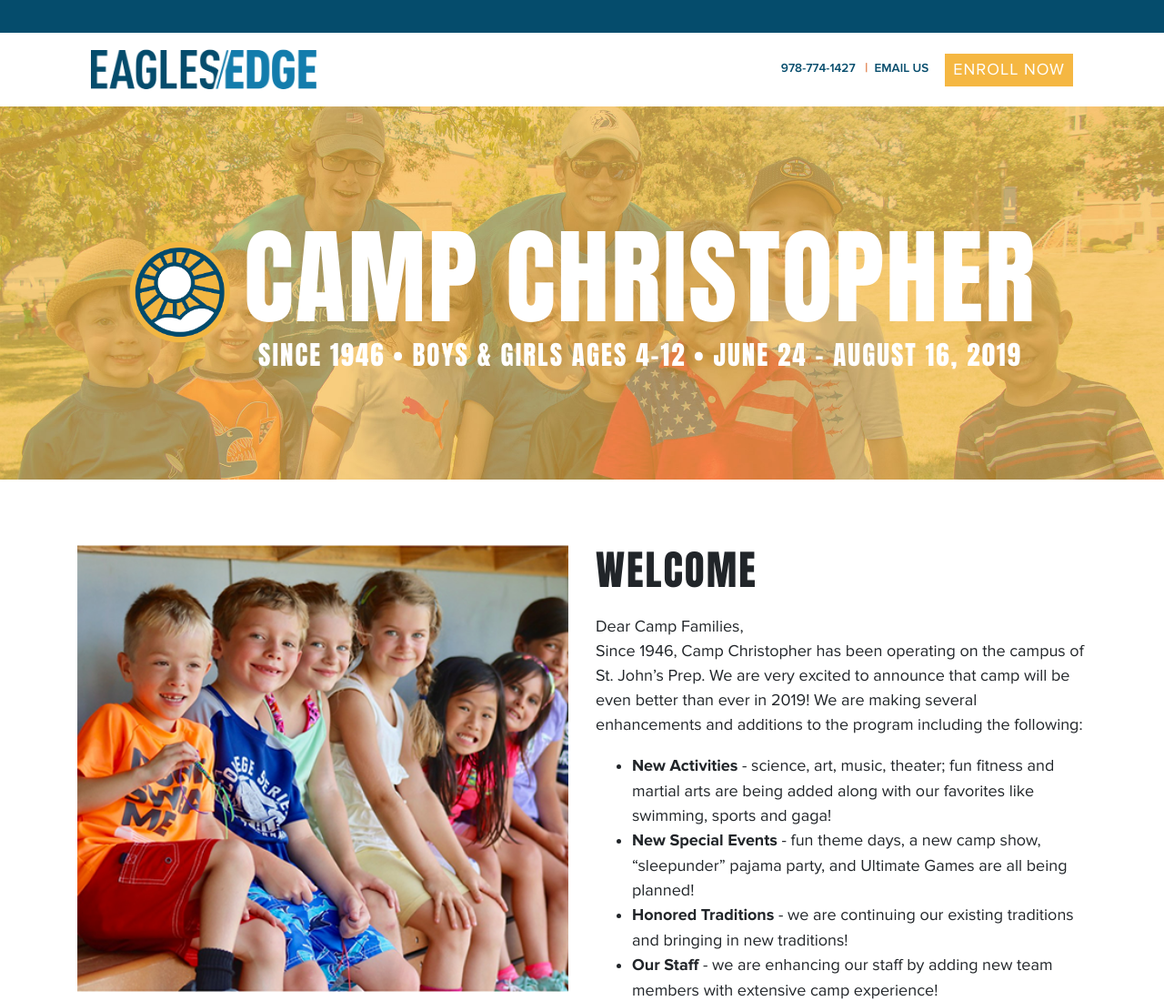
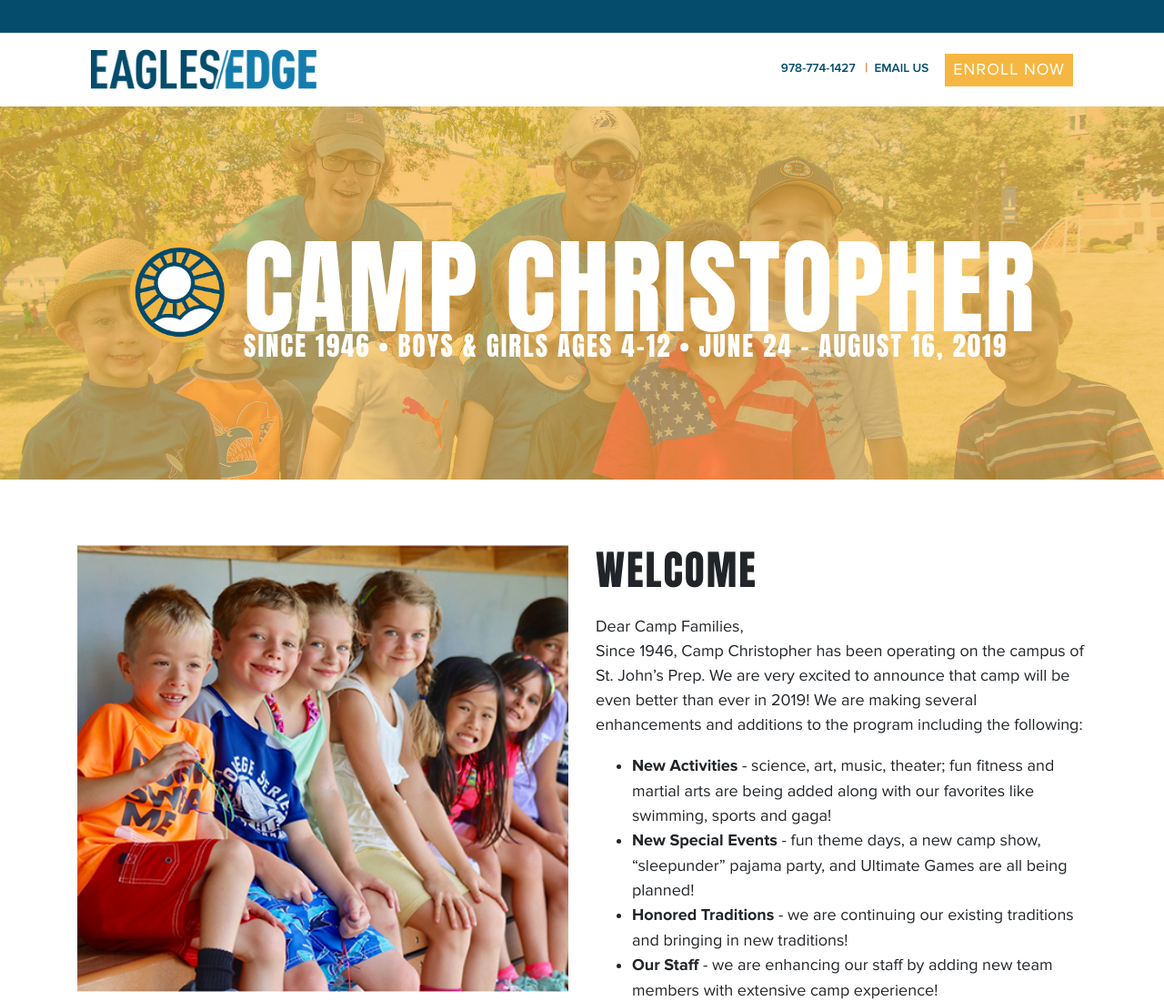
Before and after one commit to delster/eagles-edge-stopgap, a Gatsby site: page /camp-christopher in a window 1280 px wide. Shown: the top 1100 px of the page at 91% size. Built offline with nearby package versions, Linux system fonts and the light colour scheme; Gatsby itself is replaced by a stand-in of ours; a web font is replaced by a local one; what @fortawesome/pro-solid-svg-icons would draw is missing.

Commit message:
Header Fix

```diff
--- a/src/pages/camp-christopher.js
+++ b/src/pages/camp-christopher.js
@@ -32,8 +32,8 @@
         <img src={HeroLogoImg} alt='sun logo' style={{ marginRight: `1vw`, width: `9vw` }} />
       </div>
       <div>
-        <h1>Camp Christopher
-          <p style={{ fontSize: `2.27vw`, textTransform: `uppercase` }}>
+        <h1 style={{ textAlign: `left` }}>Camp Christopher
+          <p style={{ fontSize: `2.27vw`, marginTop: `-.75em`, textTransform: `uppercase` }}>
             Since 1946 • Boys & Girls Ages 4-12 • June 24 - August 16, 2019
           </p>
         </h1>
```
